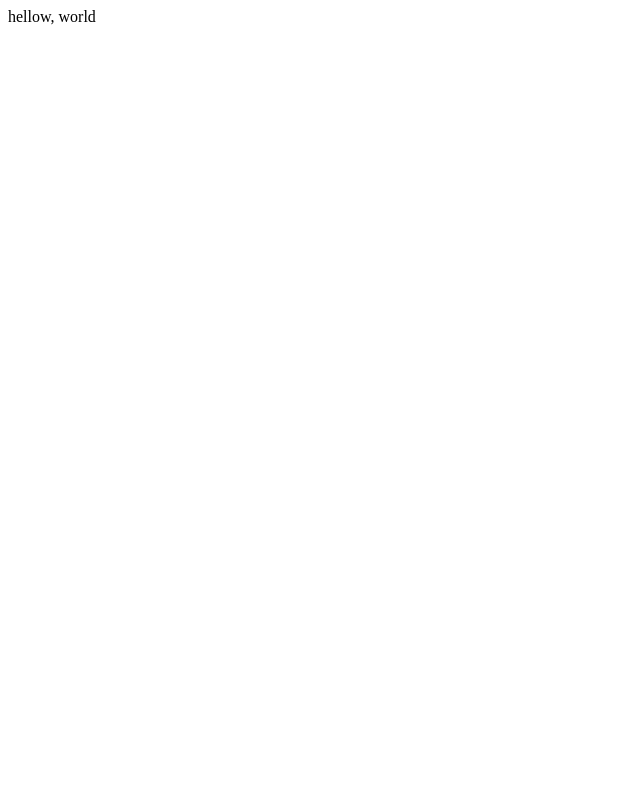
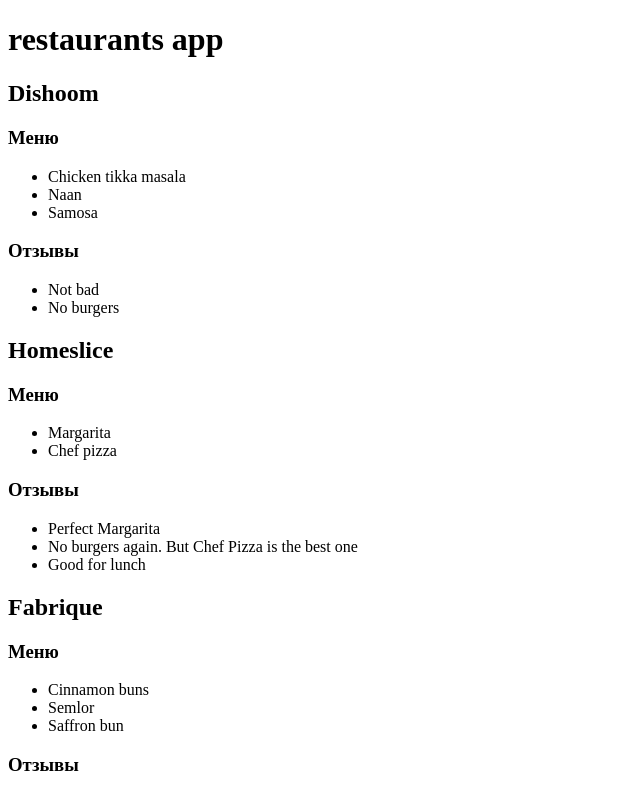
Before and after one commit to SvetlanaSmirnova65/react202408, a React (Vite) app: page / in a window 1280 px wide. Shown: the top 795 px of the page, without its empty margins (0-640 px from the left). Built offline with nearby package versions, Linux system fonts and the light colour scheme.

Commit message:
render react element

```diff
--- a/src/main.jsx
+++ b/src/main.jsx
@@ -1,7 +1,35 @@
 import { createElement } from 'react';
 import { createRoot } from 'react-dom/client'
+import { restaurants } from "./mock";
 
 const rootElement = document.getElementById('root');
 const root = createRoot(rootElement);
 
-root.render(createElement("div", {}, "hellow, world"));
+root.render(
+  <div>
+    <h1>restaurants app</h1>
+    {
+      restaurants.map((restaurant) => (
+        <section>
+          <h2>{restaurant.name}</h2>
+          <h3>Меню</h3>
+          <ul>
+            {
+              restaurant.menu.map((menuItem) => (
+                <li>{menuItem.name}</li>
+              ))
+            }
+          </ul>
+          <h3>Отзывы</h3>
+          <ul>
+            {
+              restaurant.reviews.map((reviewItem) => (
+                <li>{reviewItem.text}</li>
+              ))
+            }
+          </ul>
+        </section>
+      ))
+    }
+  </div>
+);
--- /dev/null
+++ b/src/mock.js
@@ -0,0 +1,142 @@
+export const restaurants = [
+    {
+      id: "a757a0e9-03c1-4a2a-b384-8ac21dbe2fb2",
+      name: "Dishoom",
+      menu: [
+        {
+          id: "d75f762a-eadd-49be-8918-ed0daa8dd024",
+          name: "Chicken tikka masala",
+          price: 12,
+          ingredients: ["chicken", "rice"],
+        },
+        {
+          id: "c3cb8f92-a2ed-4716-92a1-b6ea813e9049",
+          name: "Naan",
+          price: 3,
+          ingredients: ["bread"],
+        },
+        {
+          id: "bd129641-c0eb-432b-84b6-8b81d2930358",
+          name: "Samosa",
+          price: 8,
+          ingredients: ["chicken", "bread"],
+        },
+      ],
+      reviews: [
+        {
+          id: "5909796d-5030-4e36-adec-68b8f9ec2d96",
+          user: "Antony",
+          text: "Not bad",
+          rating: 5,
+        },
+        {
+          id: "429dea85-11dd-4054-a31e-c60c92e17255",
+          user: "Sam",
+          text: "No burgers",
+          rating: 3,
+        },
+      ],
+    },
+    {
+      id: "bb8afbec-2fec-491f-93e9-7f13950dd80b",
+      name: "Homeslice",
+      menu: [
+        {
+          id: "25402233-0095-49ea-9939-1e67ed89ffb9",
+          name: "Margarita",
+          price: 9,
+          ingredients: ["bread", "cheese", "tomatoes"],
+        },
+        {
+          id: "90902233-0095-49ea-9939-1e67ed89ffb9",
+          name: "Chef pizza",
+          price: 10,
+          ingredients: ["bread", "cheese", "tomatoes", "chicken"],
+        },
+      ],
+      reviews: [
+        {
+          id: "53b642d7-5e86-4717-a466-0640a1dee076",
+          user: "Diana",
+          text: "Perfect Margarita",
+          rating: 5,
+        },
+        {
+          id: "c27ab88e-375c-4e98-aa94-8a180150a797",
+          user: "Sam",
+          text: "No burgers again. But Chef Pizza is the best one",
+          rating: 4,
+        },
+        {
+          id: "abc0c5e1-cd57-4f0a-99d9-00e6b4533b3a",
+          user: "Lolly",
+          text: "Good for lunch",
+          rating: 5,
+        },
+      ],
+    },
+    {
+      id: "982bfbce-c5e0-41a0-9f99-d5c20ecee49d",
+      name: "Fabrique",
+      menu: [
+        {
+          id: "08c9ffa0-d003-4310-9e15-20978743296e",
+          name: "Cinnamon buns",
+          price: 5,
+          ingredients: ["bread"],
+        },
+        {
+          id: "64a4967c-2080-4a99-9074-4655a4569a95",
+          name: "Semlor",
+          price: 2,
+          ingredients: ["bread", "cream"],
+        },
+        {
+          id: "4bc8528e-26d1-46c3-a522-8e18d10c8c84",
+          name: "Saffron bun",
+          price: 4,
+          ingredients: ["bread"],
+        },
+      ],
+      reviews: [
+        {
+          id: "53b642d7-5e86-4717-a466-0640a1dee076",
+          user: "Agata",
+          text: "Best bakery",
+          rating: 5,
+        },
+      ],
+    },
+    {
+      id: "d9241927-09e1-44f3-8986-a76346869037",
+      name: "Flat Iron",
+      menu: [
+        {
+          id: "6c02c2ce-b868-4191-b4a7-8686429f4bac",
+          name: "Flat Iron Steak",
+          price: 10,
+          ingredients: ["beef"],
+        },
+        {
+          id: "99bb6fbb-e53b-4b7e-b9c2-23b63b77385d",
+          name: "Flat Iron Burger",
+          price: 10,
+          ingredients: ["bread", "beef"],
+        },
+      ],
+      reviews: [
+        {
+          id: "5db6247b-ab1c-49db-be1f-8dd27fd38b81",
+          user: "Sam",
+          text: "Finally! This place is amazing place for breakfast, lunch, dinner and supper",
+          rating: 5,
+        },
+        {
+          id: "381b0c31-6360-43ff-80d1-581a116159d8",
+          user: "Rebeca",
+          text: "Meat here is extremely delicious",
+          rating: 5,
+        },
+      ],
+    },
+  ];
```
